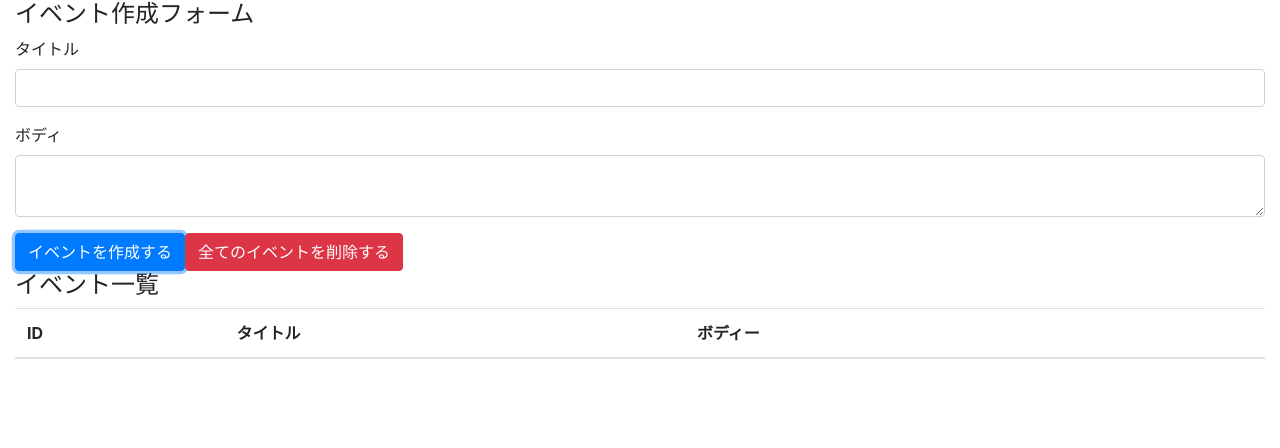
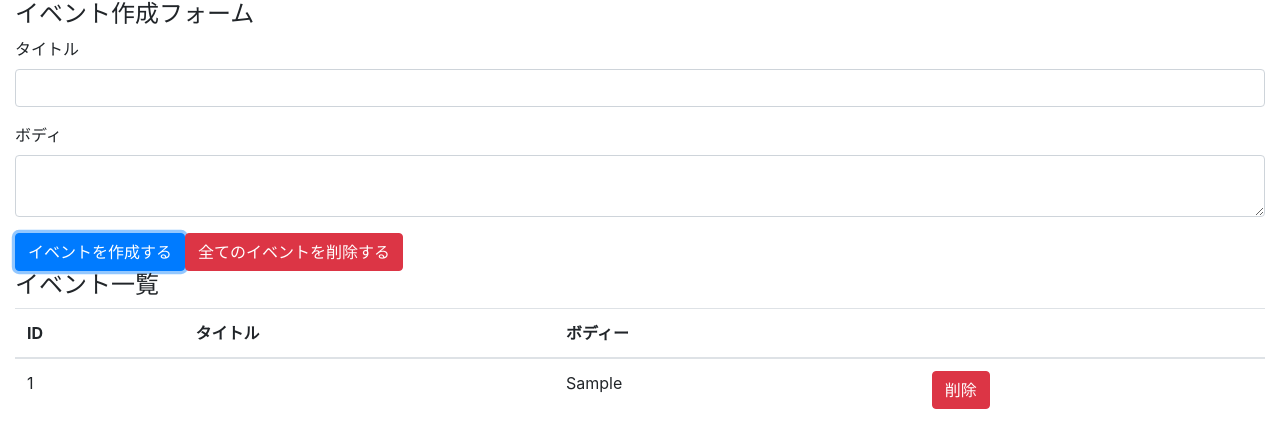
Before and after one commit to y4shiro/udemy-react-hooks-101, a React (Create React App) app: page / in a window 1280 px wide. Both pictures are taken after typing "Sample" into the empty fields and a click on the button "イベントを作成する". Shown: the top 448 px of the page. Built offline with nearby package versions, Linux system fonts and the light colour scheme.

Commit message:
display events, refactor and implement remove event button

```diff
--- a/src/components/App.js
+++ b/src/components/App.js
@@ -1,6 +1,7 @@
 import React, { useReducer, useState } from 'react';
 import 'bootstrap/dist/css/bootstrap.min.css';
 
+import Event from './Event';
 import reducer from '../reducers';
 
 const App = () => {
@@ -54,6 +55,7 @@
           </tr>
         </thead>
         <tbody>
+          { state.map((event, index) => (<Event key={index} event={event} dispatch={dispatch}/>)) }
         </tbody>
       </table>
     </div>
--- /dev/null
+++ b/src/components/Event.js
@@ -0,0 +1,19 @@
+import React from 'react';
+
+const Event = ({ dispatch, event }) => {
+  const id = event.id;
+  const handleClickDeleteButton = () => {
+    dispatch({ type: 'DELETE_EVENT', id });
+  }
+
+  return (
+    <tr>
+      <td>{id}</td>
+      <td>{event.title}</td>
+      <td>{event.body}</td>
+      <td><button type="button" className="btn btn-danger" onClick={handleClickDeleteButton}>削除</button></td>
+    </tr>
+  )
+};
+
+export default Event;
--- a/src/reducers/index.js
+++ b/src/reducers/index.js
@@ -12,7 +12,7 @@
       const id = length === 0 ? 1 :state[length - 1].id + 1;
       return [...state, { id, ...event }];
     case 'DELETE_EVENT':
-      return state;
+      return state.filter(event => event.id !== action.id);
     case 'DELETE_ALL_EVENT':
       return [];
     default:
```
